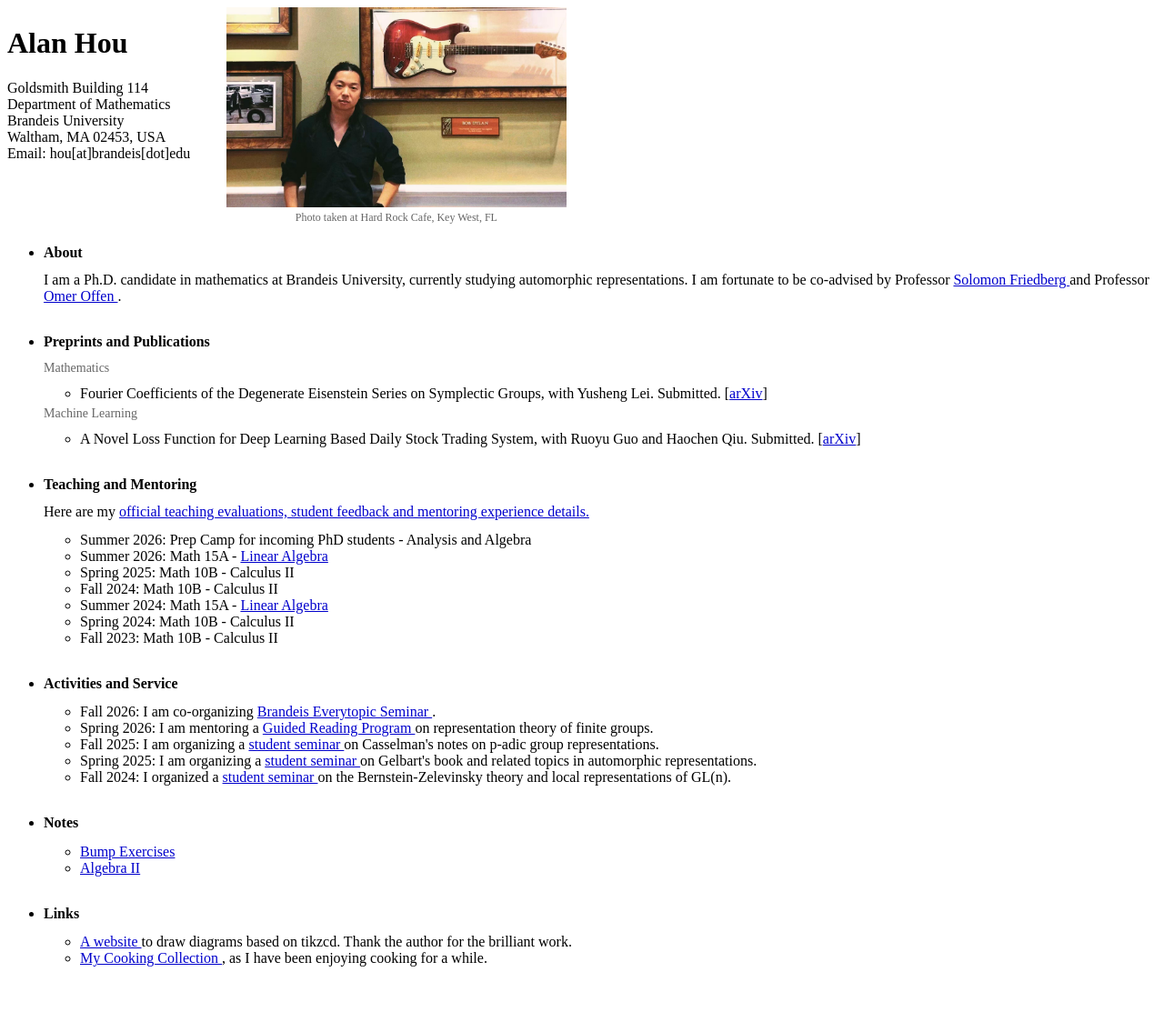
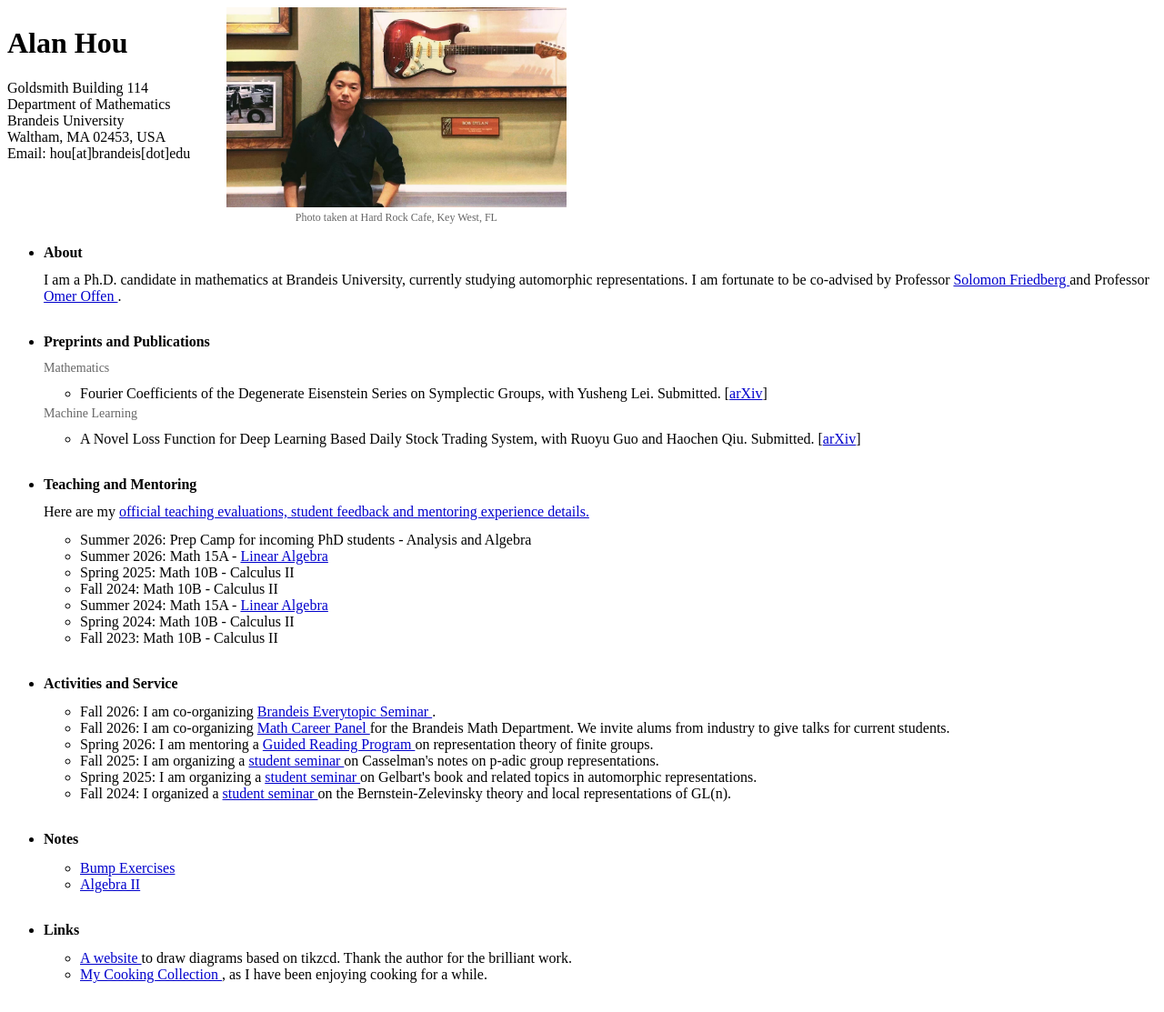
Before and after one commit to axhou/axhou.github.io, a Jekyll site: the page index.html, which Jekyll copies as it is, in a window 1280 px wide. Shown: the whole page at 91% size. Built offline with Jekyll 4.4.1, drawn with Linux system fonts in a browser that asks for light colours.

Commit message:
Add Math Career Panel details for Fall 2026
Added information about co-organizing the Math Career Panel for Fall 2026.

```diff
--- a/index.html
+++ b/index.html
@@ -325,6 +325,13 @@
             Brandeis Everytopic Seminar
           </a>.
         </li>
+                <li>
+          Fall 2026:
+          I am co-organizing
+          <a href="./careerpanel1.png">
+            Math Career Panel
+          </a> for the Brandeis Math Department. We invite alums from industry to give talks for current students.
+        </li>
 
         <li>
           Spring 2026:
```
